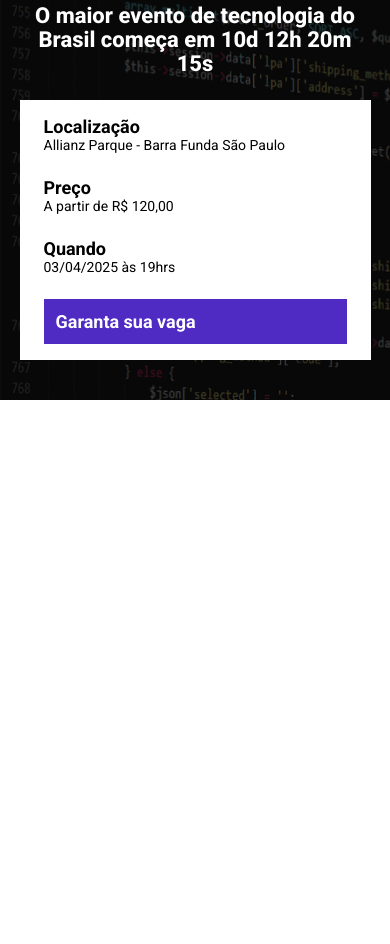
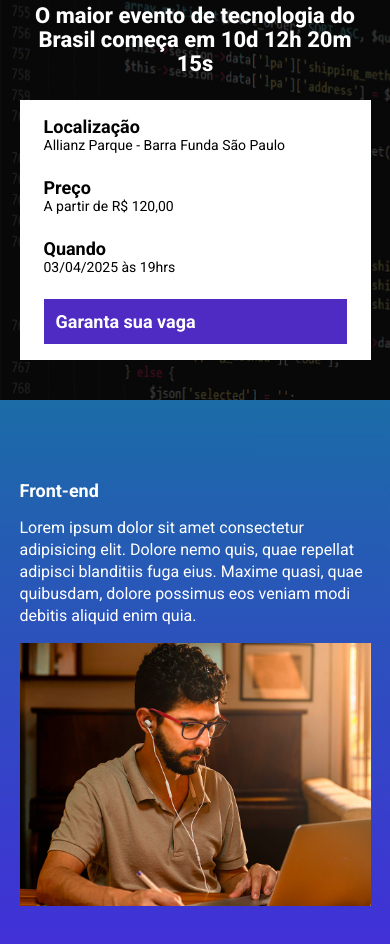
Before and after one commit to JovanneSousa/ebac_tech_Talks, a website built with Parcel: page src/index.html in a window 390 px wide. Shown: the part 100-1044 px from the top of the page. Before the commit the page ends 844 px from the top, so only its background shows below. Built offline with nearby package versions, Linux system fonts and the light colour scheme.

Commit message:
finalizando primeira seção front end

```diff
--- a/src/index.html
+++ b/src/index.html
@@ -37,6 +37,16 @@
             </div>
         </div>
     </header>
+    <section class="event">
+        <div class="container">
+            <div class="event__details">
+                <h2 class="event__details__title">Front-end</h2>
+                <p class="event__details__description">Lorem ipsum dolor sit amet consectetur adipisicing elit. Dolore nemo quis, quae repellat adipisci blanditiis fuga eius. Maxime quasi, quae quibusdam, dolore possimus eos veniam modi debitis aliquid enim quia.</p>
+
+            </div>
+            <img class="event__image" src="./images/frontend.png" alt="front-end">
+        </div>
+    </section>
     <script src="scripts/main.js"></script>
 </body>
 </html>
--- /dev/null
+++ b/src/styles/_event.scss
@@ -0,0 +1,43 @@
+.event {
+    padding: 80px 0;
+    background-image: linear-gradient(#1b6ca7, #442bdb);
+
+    .container{
+    display: flex;
+    }
+
+    &__image {
+        max-width: 360px;
+
+    }
+
+    &__details {
+        margin-right: 40px;
+
+        &__title {
+            font-size: 18px;
+            font-weight: bold;
+            margin-bottom: 16px;
+        }
+
+        &__description {
+            line-height: 22px;
+        }
+    }
+
+    @media ( max-width: 640px ) {
+
+        .container {
+            display: block;
+        }
+
+        &__image {
+            width: 100%;
+        }
+
+        &__details {
+            margin-right: 0;
+            margin-bottom: 16px;
+        }
+    }
+}
--- a/src/styles/main.scss
+++ b/src/styles/main.scss
@@ -1,6 +1,7 @@
 @use 'hero';
 @use 'components/infos-bar';
 @use 'components/buttons';
+@use 'event';
 
 * {
     margin: 0;
```
